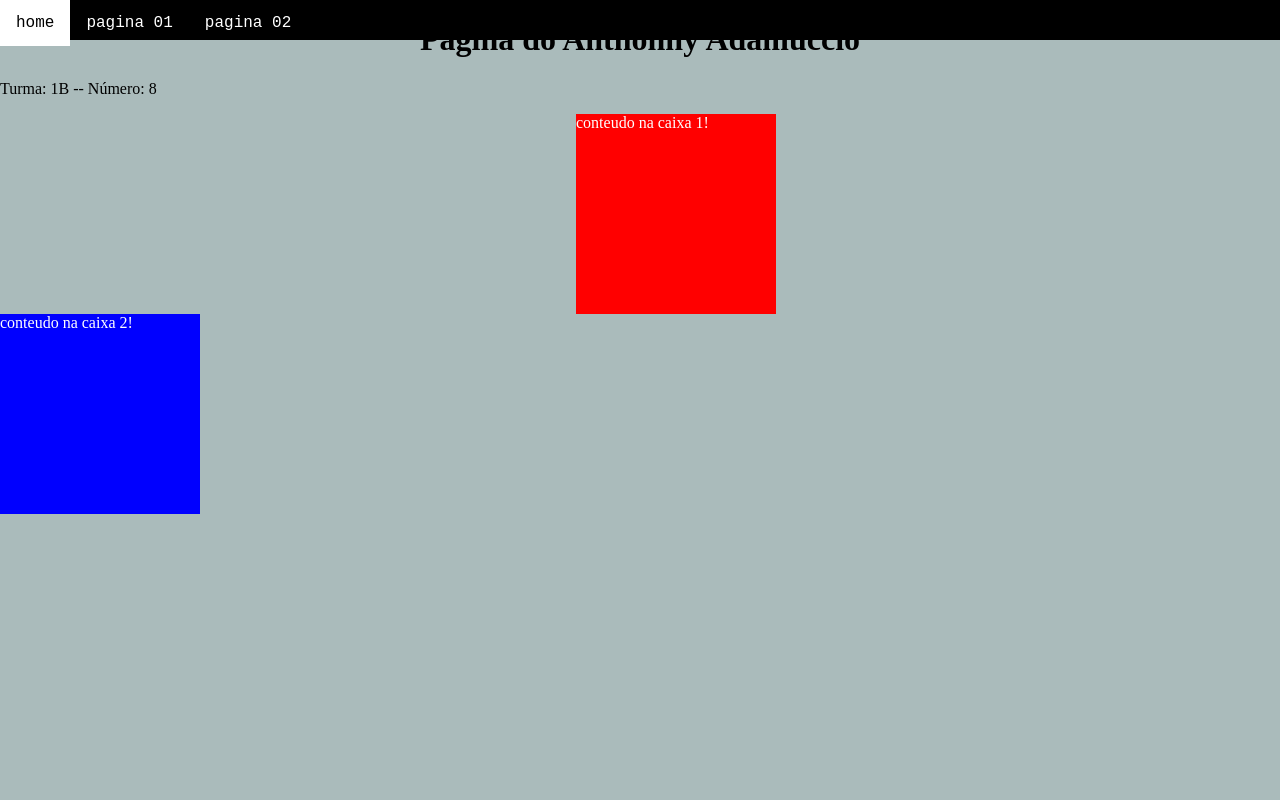
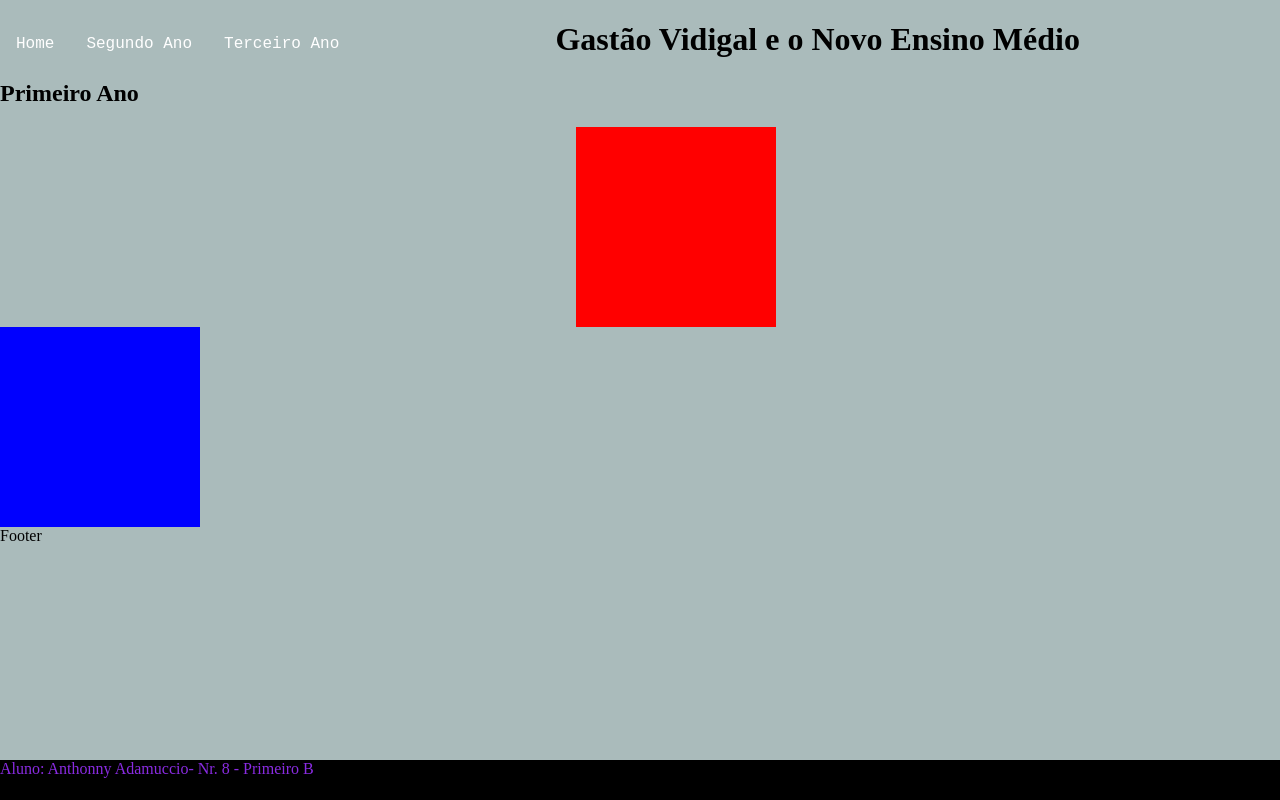
Before and after one commit to anthhonnyminions/primeirobb_2t, a plain HTML site: page index.html in a window 1280 px wide. Drawn offline with Linux system fonts and the light colour scheme.

Commit message:
Update index.html

```diff
--- a/index.html
+++ b/index.html
@@ -2,28 +2,34 @@
 <html lang="pt-br" dir="ltr">
   <head>
     <meta charset="utf-8">
-    <title>Aula Primeiro B</title>
+    <title>PAGINA ANTHONNY</title>
     <link rel="stylesheet" href="estilo.css">
   </head>
   <body>
-    <div class="menuprincipal">
+    <div class="menuPrincipal">
        <nav>
          <ul>
-              <li><a href="index.html">home</a> </li>
-              <li><a href="pagina01.html">pagina 01</a></li>
-              <li><a href="pagina02.html">pagina 02</a></li>
+           <li><a href="index.html">Home</a></li>
+           <li><a href="pagina01.html">Segundo Ano</a></li>
+           <li><a href="pagina02.html">Terceiro Ano</a></li>
          </ul>
        </nav>
     </div>
-     <h1>Página do Anthonny Adamuccio</h1>
-     <p>Turma: 1B -- Número: 8</p>
-     <div class="caixa1">
-       conteudo na caixa 1!
+    <div class="conteudo">
+    <h1>Gastão Vidigal e o Novo Ensino Médio</h1>
+
+    <h2>Primeiro Ano</h2>
 
     </div>
-     <div class="caixa2">
-       conteudo na caixa 2!
+    <div class="rodape">
+         Aluno: Anthonny Adamuccio- Nr. 8 - Primeiro B
+    </div>
 
-     </div>
+    <div class="caixa1"></div>
+    <div class="caixa2"></div>
+    <div class="caixa3"></div>
+    <div class="caixa4"></div>
+    <div class="caixa5"></div>
   </body>
 </html>
+Footer
```
Lines whose indentation alone changed are shown as unchanged.
